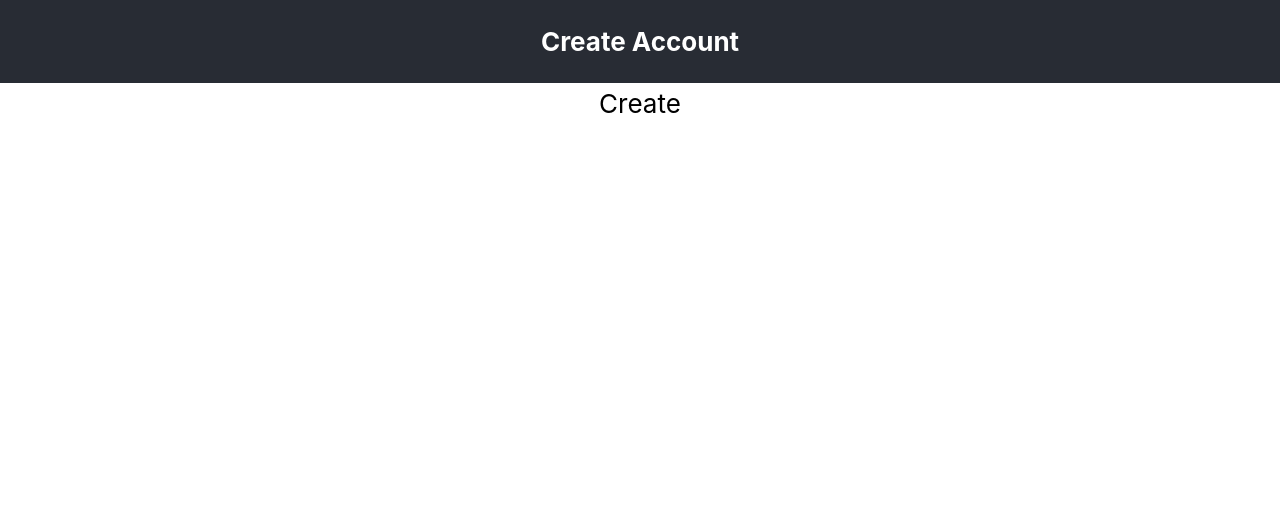
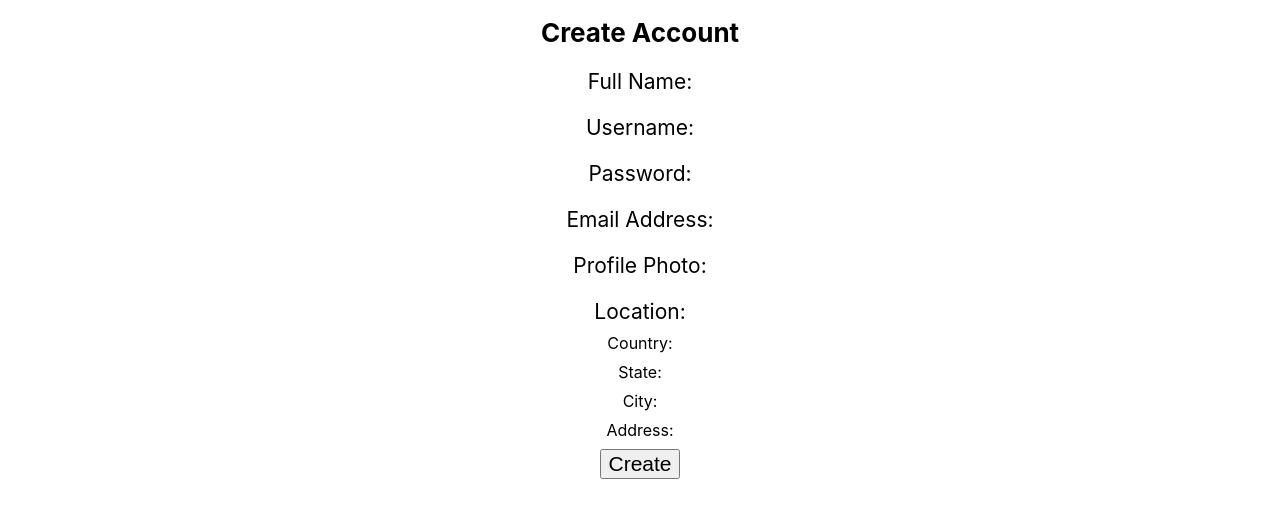
Before and after one commit to agiledev-students-spring2023/final-project-awesome-united, a React (Create React App) app in the folder front-end/: page /createAccount in a window 1280 px wide. Shown: the top 518 px of the page. Built offline with nearby package versions, Linux system fonts and the light colour scheme.

Commit message:
Create basic layout of the Account Creation page

```diff
--- a/front-end/src/index.js
+++ b/front-end/src/index.js
@@ -1,13 +1,13 @@
 import React from 'react';
 import ReactDOM from 'react-dom/client';
 import './index.css';
-import App from './App';
+import CreateAccount from './pages/CreateAccount/CreateAccount';
 import reportWebVitals from './reportWebVitals';
 
 const root = ReactDOM.createRoot(document.getElementById('root'));
 root.render(
   <React.StrictMode>
-    <App />
+    <CreateAccount />
   </React.StrictMode>
 );
 
--- a/front-end/src/pages/CreateAccount/CreateAccount.css
+++ b/front-end/src/pages/CreateAccount/CreateAccount.css
@@ -1,6 +1,11 @@
+h1{
+    text-align: center;
+    font-size: calc(10px + 2vmin);
+}
+
 *{
     box-sizing: border-box;
-    font-size: calc(10px + 2vmin);
+    font-size: calc(5px + 2vmin);
 }
 
 html, body{
@@ -12,6 +17,31 @@ img{
     height: auto;
 }
 
+.FullName{
+    margin: calc(5px + 2vmin);
+}
+
+.Username{
+    margin: calc(5px + 2vmin);
+}
+
+.PassWord{
+    margin: calc(5px + 2vmin);
+}
+
+.EmailAddress{
+    margin: calc(5px + 2vmin);
+}
+
+.ProfilePhoto{
+    margin: calc(5px + 2vmin);
+}
+
+.Country, .State, .City, .Address{
+    font-size: calc(8px + 1vmin);
+    margin: calc(1px + 1vmin);
+}
+
 .CreateAccount{
     text-align: center;
 }
--- a/front-end/src/pages/CreateAccount/CreateAccount.js
+++ b/front-end/src/pages/CreateAccount/CreateAccount.js
@@ -8,11 +8,41 @@ function CreateAccount(){
           Create Account
         </h1>
       </header>
-      <div className='Create'>
+      <div className='FullName'>
+        Full Name:
+      </div>
+      <div className='Username'>
+        Username:
+      </div>
+      <div className='Password'>
+        Password:
+      </div>
+      <div className='EmailAddress'>
+        Email Address:
+      </div>
+      <div className='ProfilePhoto'>
+        Profile Photo:
+      </div>
+      <div className='Location'>
+        Location:
+      </div>
+      <div className='Country'>
+        Country:
+      </div>
+      <div className='State'>
+        State:
+      </div>
+      <div className='City'>
+        City:
+      </div>
+      <div className='Address'>
+        Address:
+      </div>
+      <button className='Create'>
           <div>
             Create
           </div>
-      </div>
+      </button>
     </div>
   );
 }
```
